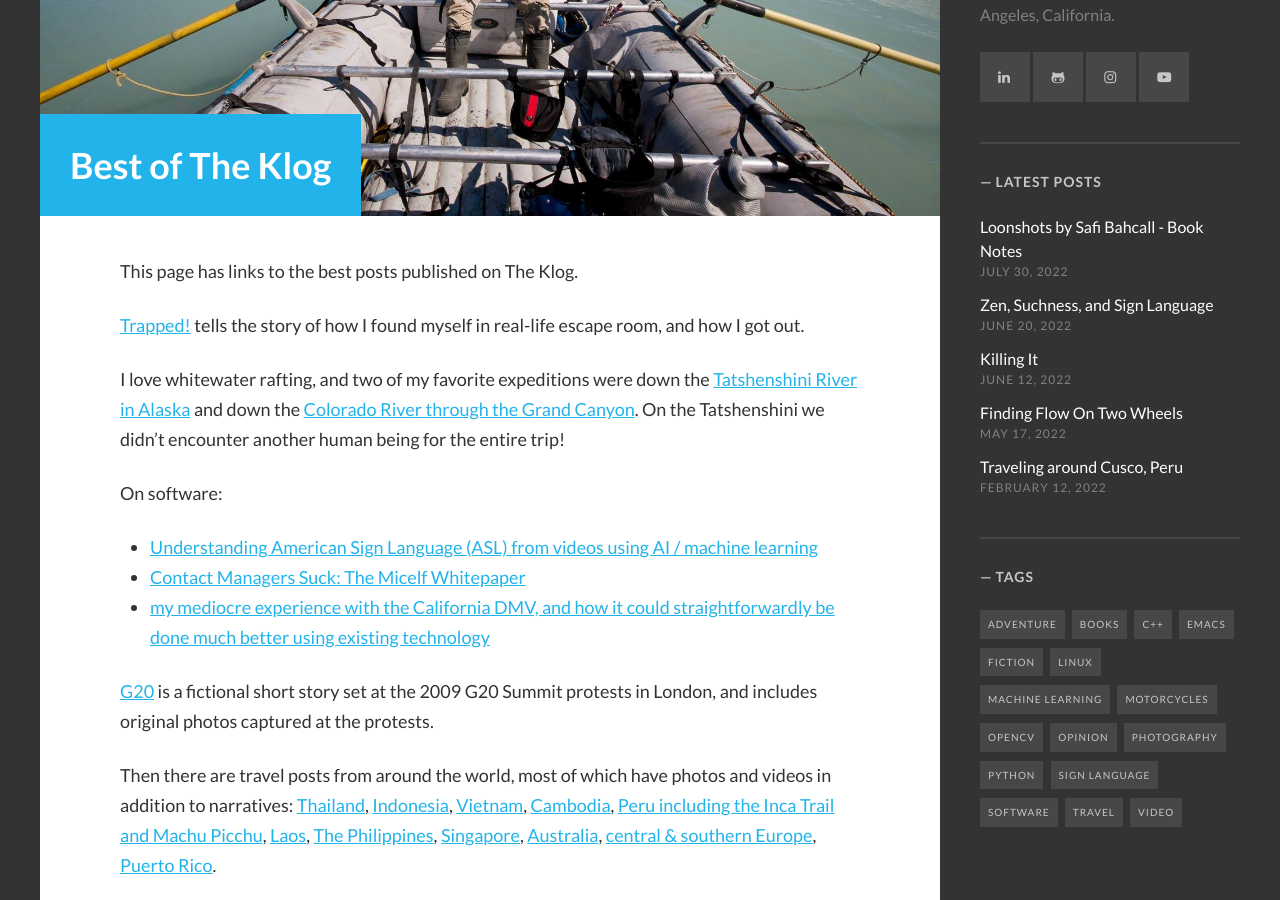
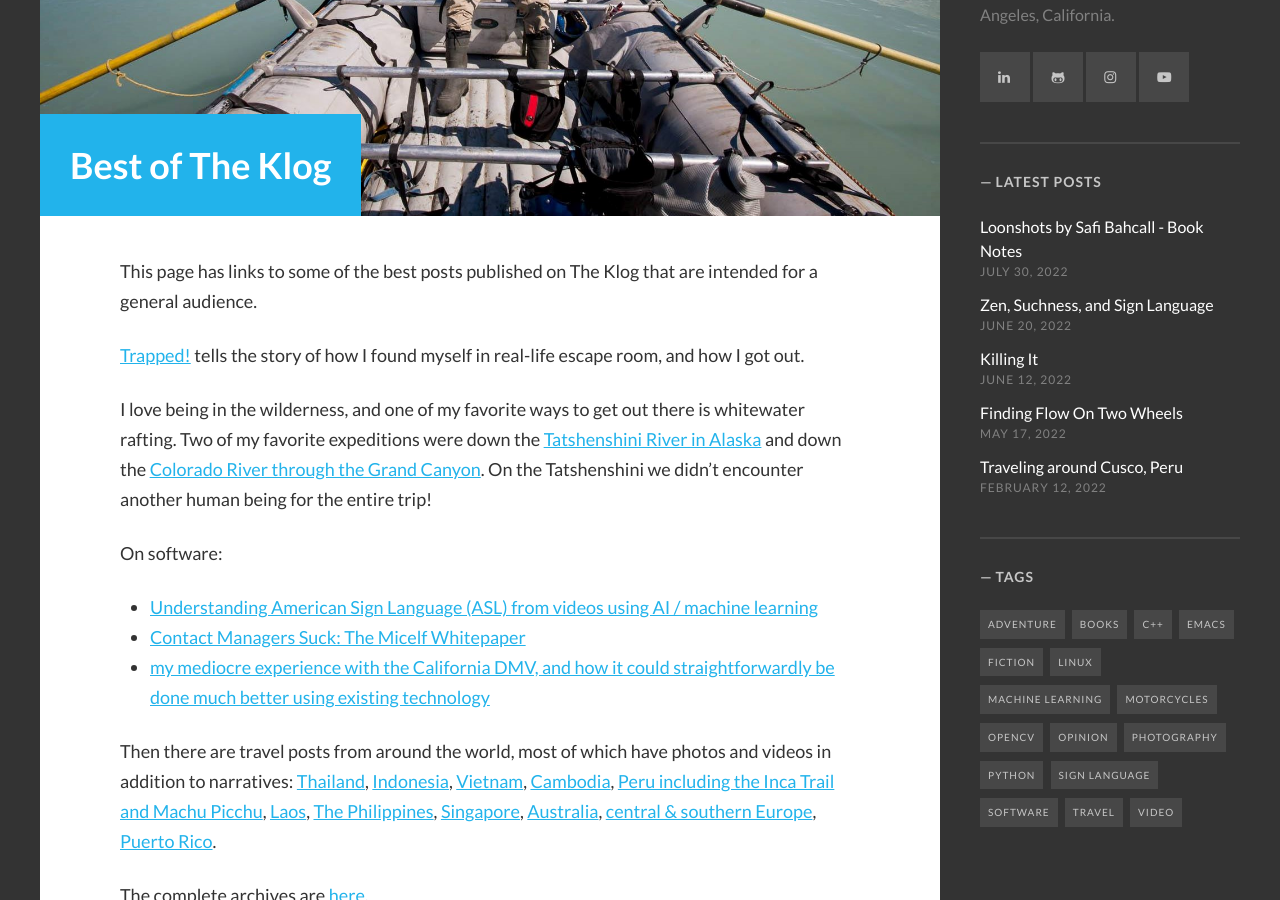
Before and after one commit to krystofl/krystofl.github.io, a Jekyll site: the page built from best_of.md, in a window 1280 px wide and 900 px high, scrolled down 464 px. Built offline with Jekyll 4.4.1, drawn with Linux system fonts in a browser that asks for light colours; some web fonts are replaced.

```diff
--- a/best_of.md
+++ b/best_of.md
@@ -5,11 +5,11 @@ description: Best of The Klog
 banner_image: about-page.jpg
 ---
 
-This page has links to the best posts published on The Klog.
+This page has links to some of the best posts published on The Klog that are intended for a general audience.
 
 [Trapped!](/2019/12/24/trapped/) tells the story of how I found myself in real-life escape room, and how I got out.
 
-I love whitewater rafting, and two of my favorite expeditions were down the [Tatshenshini River in Alaska](/2013/08/20/tatshenshini/)
+I love being in the wilderness, and one of my favorite ways to get out there is whitewater rafting. Two of my favorite expeditions were down the [Tatshenshini River in Alaska](/2013/08/20/tatshenshini/)
 and down the [Colorado River through the Grand Canyon](/2021/11/17/grand-canyon-rafting/).
 On the Tatshenshini we didn't encounter another human being for the entire trip!
 
@@ -17,8 +17,6 @@ On software:
 - [Understanding American Sign Language (ASL) from videos using AI / machine learning](/2021/02/21/ASL-understanding-in-video/)
 - [Contact Managers Suck: The Micelf Whitepaper](/2020/10/05/contact-managers-suck-micelf-whitepaper/)
 - [my mediocre experience with the California DMV, and how it could straightforwardly be done much better using existing technology](/2019/01/24/CA-DMV/)
-
-[G20](/2011/06/10/G20/) is a fictional short story set at the 2009 G20 Summit protests in London, and includes original photos captured at the protests.
 
 Then there are travel posts from around the world, most of which have photos and videos in addition to narratives:
 [Thailand](/2020/02/20/thailand/),
```
Also changed, not shown: about.md (+14 -13 lines).
